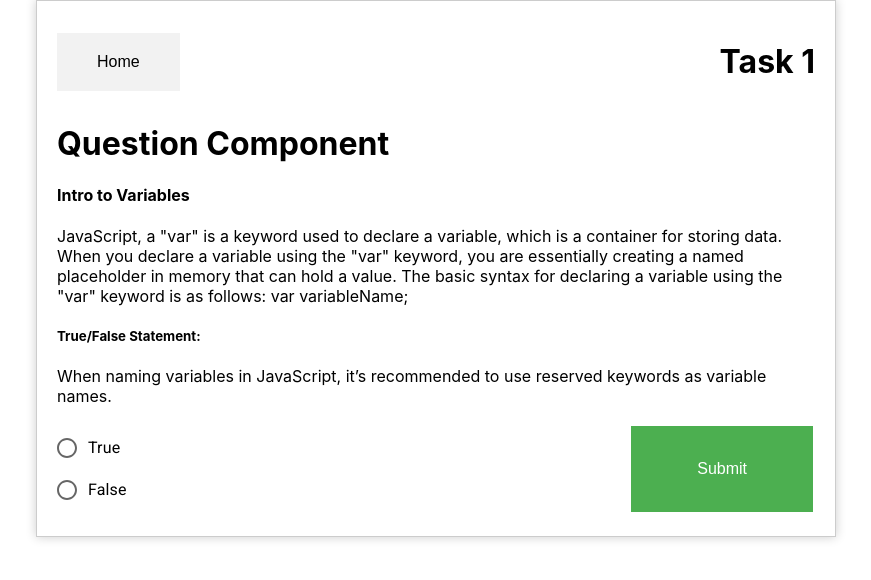
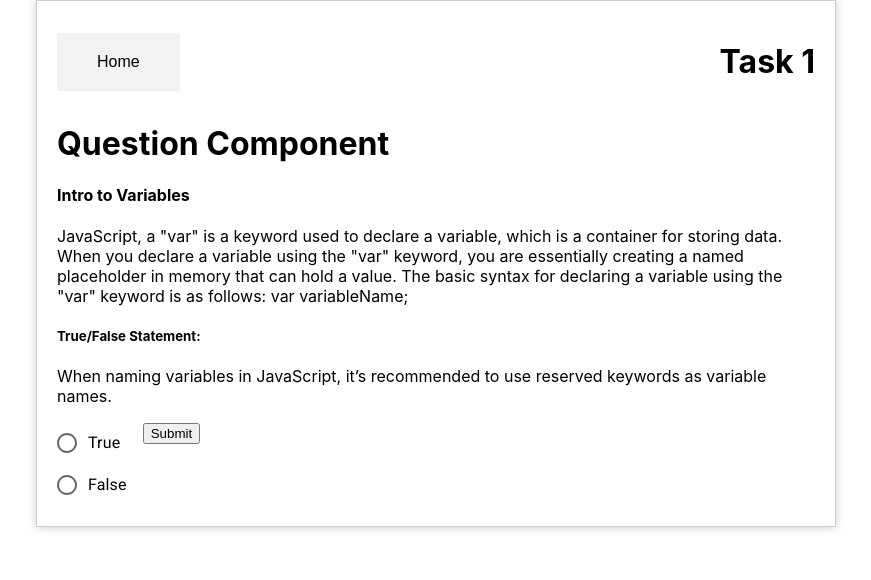
Before and after one commit to SchoolOfCode/bc14_w7_project-frontend-room-25-cmd-z, a React (Create React App) app in the folder my-app/: page / in a window 1280 px wide. Shown: the top 580 px of the page, without its empty margins (204-1075 px from the left). Built offline with nearby package versions, Linux system fonts and the light colour scheme.

Commit message:
Functioning test

```diff
--- a/my-app/src/App.js
+++ b/my-app/src/App.js
@@ -3,7 +3,7 @@ import React from 'react';
 import ReactDOM from 'react-dom';
 import HomeButton from './Task 1/Components/Home Button';
 import QuestionComponent from './Task 1/Components/Main Container/Question Container/Question Component/index.js';
-import SubmitButton from './Task 1/Components/Main Container/Question Container/Submit Button';
+//import SubmitButton from './Task 1/Components/Main Container/Question Container/Submit Button';
 import TitleComponent from './Task 1/Components/Main Container/Title Component';
 // import TrueFalseButton from './Task 1/Components/Main Container/Question Container/truefalse Button';
 import TrueFalseQuestion from './Task 1/Components/Main Container/TrueFalse/TrueFalse.js';
@@ -20,8 +20,6 @@ function App() {
     <QuestionComponent />
     <TrueFalseQuestion />
     <br></br>
-    <SubmitButton />
-    {/*<TrueFalseButton />*/}
     </div>
 )
 }
--- a/my-app/src/Task 1/Components/Main Container/Question Container/Submit Button/index.js
+++ b/my-app/src/Task 1/Components/Main Container/Question Container/Submit Button/index.js
@@ -3,9 +3,20 @@ import React from 'react';
 import './index.css';
 
 function SubmitButton () {
+    const handleSubmit = (value, correctResponse) => {
+        console.log(value);
+        console.log(correctResponse);
+        if (correctResponse === 'false' && value === 'false') {
+          alert('Correct!');
+        } else {
+          alert('Incorrect!');
+        }
+      };
+
+
     return (
         <div className="submit-button">
-            <button className="submit-button">Submit</button>
+            <button onClick= {handleSubmit}className="submit-button">Submit</button>
         </div>
     );
 }
--- a/my-app/src/Task 1/Components/Main Container/TrueFalse/TrueFalse.js
+++ b/my-app/src/Task 1/Components/Main Container/TrueFalse/TrueFalse.js
@@ -8,13 +8,28 @@ function TrueFalseQuestion(props) {
       setValue(event.target.value); // this will set the value of the radio button to the value of the radio button that was clicked
     };
 
+    const handleSubmit = () => { // this is the function that will be called when the submit button is clicked ✅
+      console.log(value); // this will log the value of the radio button to the console ✅
+      props= {correctResponse: 'false'}; // this is the correct response - this is hard coded for this question ✅
+      console.log(props.correctResponse); // this will log the correct response to the console ✅
+      if (props.correctResponse === 'false' && value === 'false') { // this is the conditional statement that will check if the value of the radio button is equal to the correct response ✅
+
+        alert('Correct! You smashed the first TEST!'); // this will log 'Correct!' to the console if the value of the radio button is equal to the correct response
+      } else {
+        alert('Incorrect! Rome wasn’t built in a day. Have a read through the material and try again!'); // this will log 'Incorrect!' to the console if the value of the radio button is not equal to the correct response
+      }
+    };
+
     return (
+      <div>
       <FormControl component="fieldset">
         <RadioGroup aria-label="truefalse" name="truefalse" value={value} onChange={handleChange}> {/* this is the radio group that will contain the radio buttons */}
           <FormControlLabel value="true" control={<Radio />} label="True" /> {/* this is the true radio button */}
           <FormControlLabel value="false" control={<Radio />} label="False" /> {/* this is the false radio button */}
         </RadioGroup>
       </FormControl>
+      <button onClick= {handleSubmit}>Submit</button>
+      </div>
     );
   }
 
```
